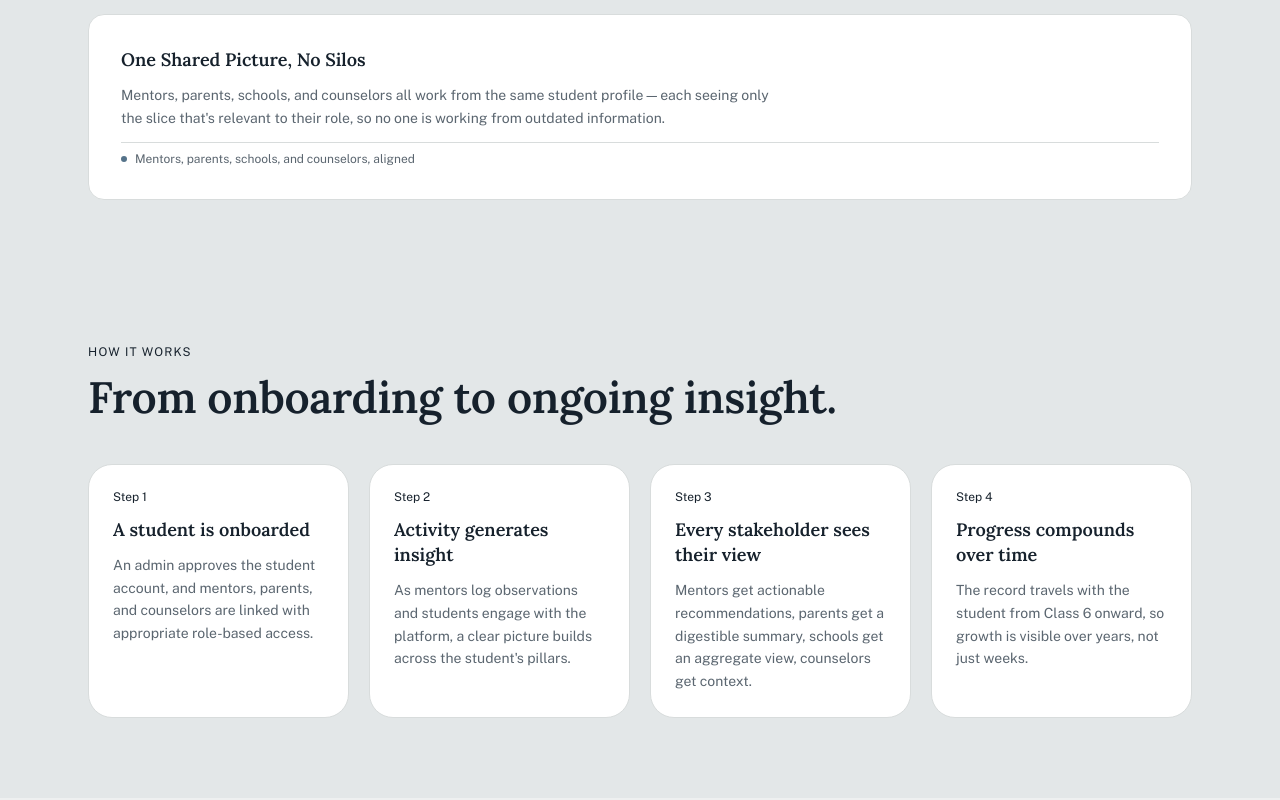
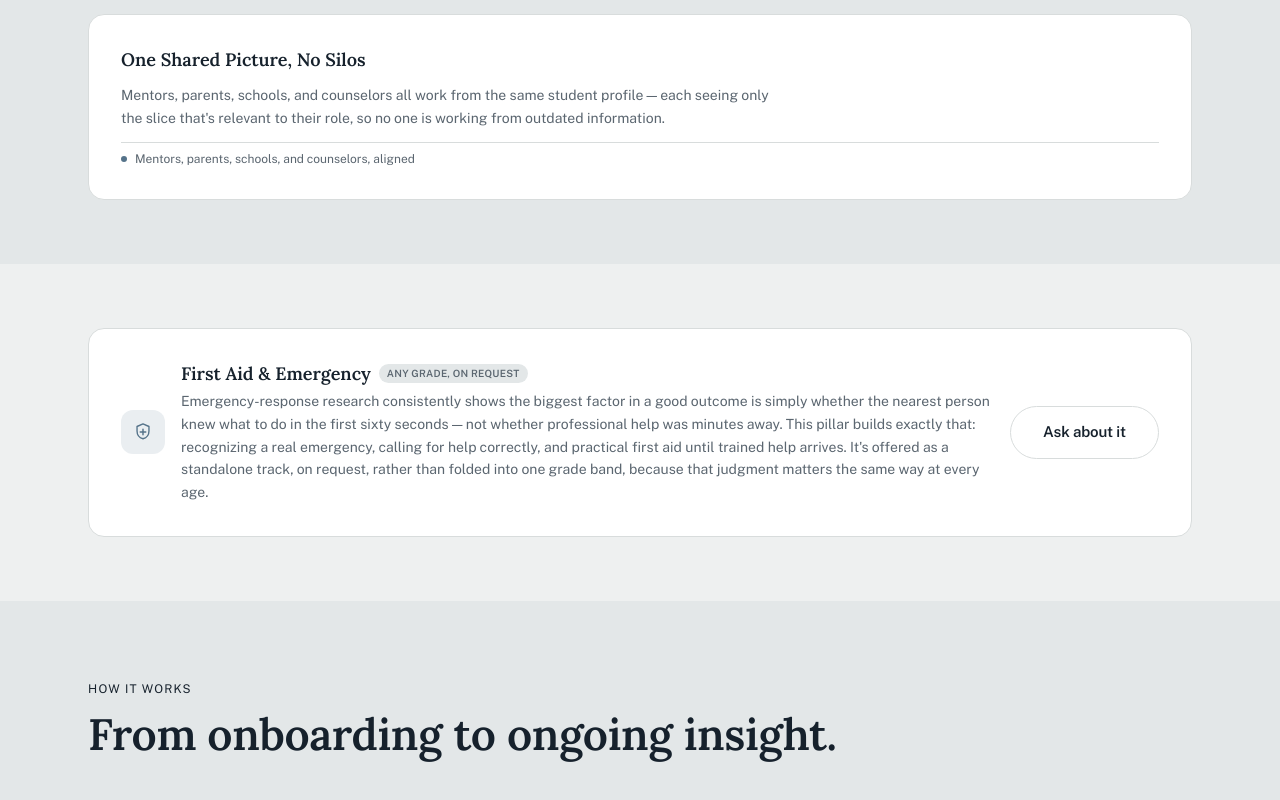
Before and after one commit to youphorialuminars/luminarguide, a Next.js app: page /features in a window 1280 px wide. Shown: the part 984-1784 px from the top of the page. Built offline with nearby package versions, Linux system fonts and the light colour scheme.

Commit message:
Manual code change

```diff
--- a/src/app/features/page.tsx
+++ b/src/app/features/page.tsx
@@ -1,6 +1,8 @@
 import React from 'react';
 import type { Metadata } from 'next';
 import Link from 'next/link';
+import { exclusivePillar } from '@/lib/siteConfig';
+import { ScenarioIcon } from '@/components/Header';
 
 export const metadata: Metadata = { title: 'Features — LuminarGuide' };
 
@@ -79,6 +81,29 @@ export default function FeaturesPage() {
         </div>
       </section>
 
+      <section className="py-16 bg-background">
+        <div className="max-w-6xl mx-auto px-6">
+          <div className="bento-card flex flex-col sm:flex-row sm:items-center gap-4">
+            <div className="icon-wrapper flex-shrink-0" style={{ backgroundColor: 'rgba(var(--accent-rgb), 0.12)', color: 'var(--accent)' }}>
+              <ScenarioIcon pillarId={exclusivePillar.id} size={22} />
+            </div>
+            <div className="flex-1">
+              <div className="flex items-center gap-2 flex-wrap">
+                <h3 className="text-card-heading text-foreground">{exclusivePillar.name}</h3>
+                <span
+                  className="text-[10px] font-600 uppercase tracking-wide px-2 py-0.5 rounded-full flex-shrink-0"
+                  style={{ fontWeight: 600, backgroundColor: 'var(--muted)', color: 'var(--muted-foreground)' }}
+                >
+                  Any grade, on request
+                </span>
+              </div>
+              <p className="text-sm leading-relaxed text-muted-foreground mt-1">{exclusivePillar.whyItMatters}</p>
+            </div>
+            <Link href="/get-started" className="btn-secondary flex-shrink-0 whitespace-nowrap">Ask about it</Link>
+          </div>
+        </div>
+      </section>
+
       <section className="py-20 bg-muted">
         <div className="max-w-6xl mx-auto px-6">
           <p className="text-xs font-600 text-primary uppercase tracking-widest mb-3">How It Works</p>
```
